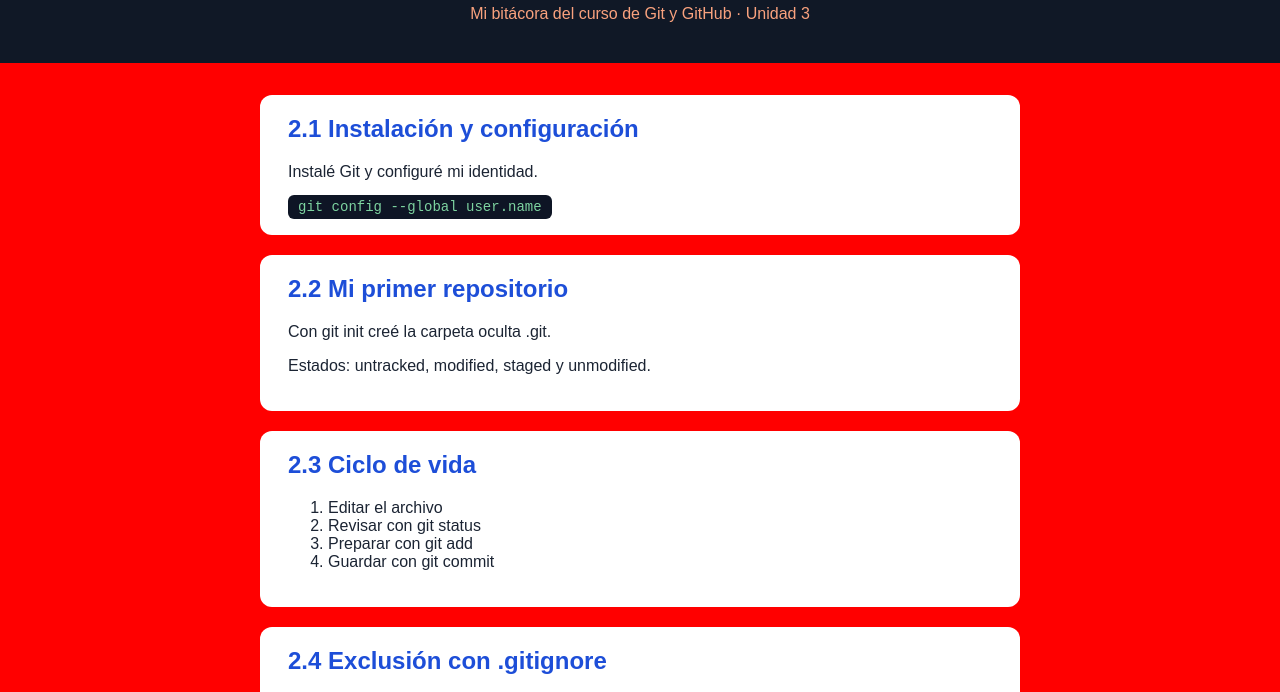
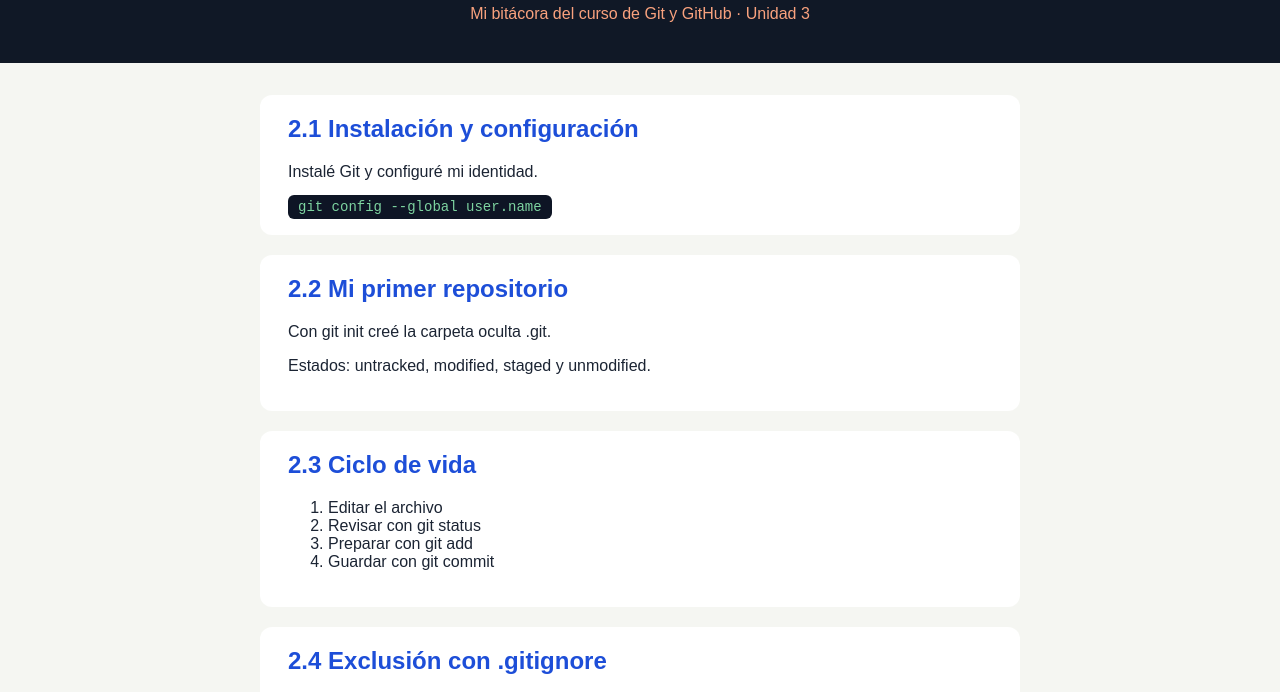
Before and after one commit to DevDazi-Amaru/Clase-Practica1, a plain HTML site: page index.html in a window 1280 px wide. Shown: the part 88-780 px from the top of the page. Drawn offline with Linux system fonts and the light colour scheme.

Commit message:
Revert "Prueba fondo rojo"
This reverts commit 884c7d8aca037f1769a96bcb1006d15ebc335a81.

```diff
--- a/src/main.css
+++ b/src/main.css
@@ -58,4 +58,3 @@ section:hover {
 box-shadow: 0 6px 18px rgba(0,0,0,0.12);
 border-left: 6px solid #f9a27e;
 }
-body { background: red; }
```
